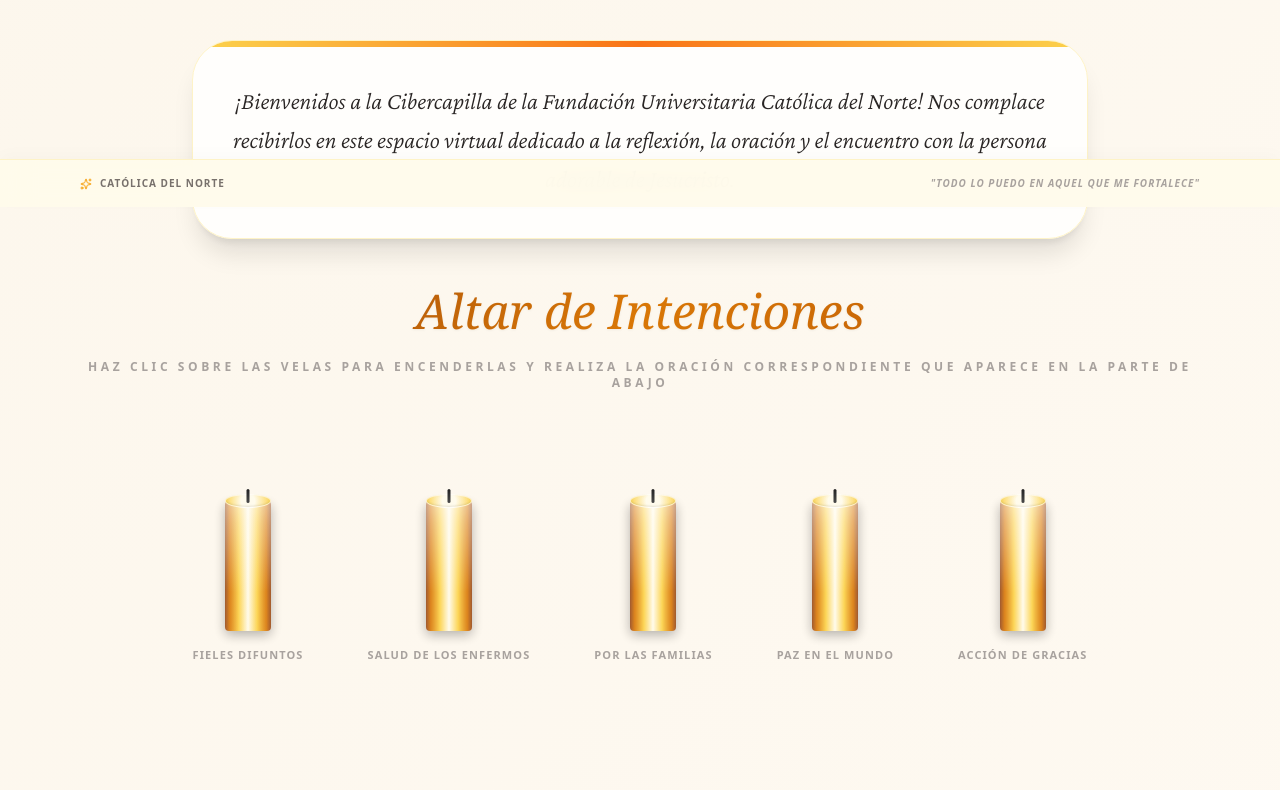
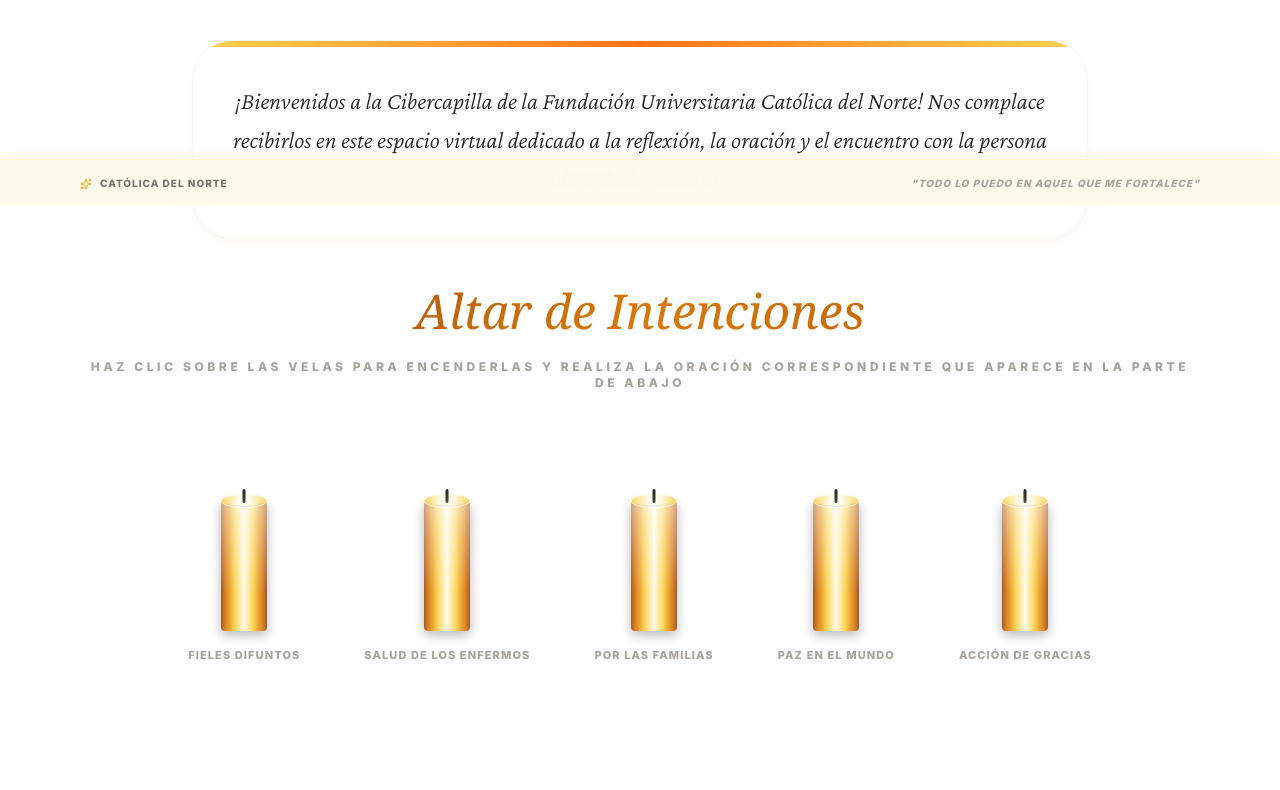
Before and after one commit to josedanielscout-glitch/Prueba, a plain HTML site: page index.html in a window 1280 px wide. Shown: the part 593-1383 px from the top of the page. Drawn offline with nearby package versions, Linux system fonts and the light colour scheme.

Commit message:
Update index.html

```diff
--- a/index.html
+++ b/index.html
@@ -15,16 +15,21 @@
     margin: 0;
     padding: 0;
 
-    /* Fondo con un crema aún más suave y sutil */
-    background: linear-gradient(135deg, #fffbf5, #fcf6eb, #fffbf5);
+body {
+    font-family: 'Crimson Pro', serif;
+    color: #1c1917;
+    margin: 0;
+    min-height: 100vh; /* Asegura que el fondo cubra toda la pantalla */
+
+    /* Degradado dinámico con los colores temáticos en versión suave */
+    background: linear-gradient(-45deg, #fffbf5, #fcebc9, #e0f2f7, #fffbf5);
     background-size: 400% 400%;
 
-    /* Animación de movimiento suave */
-    animation: gradientMovement 15s ease infinite;
+    /* Animación más fluida */
+    animation: flowBackground 10s ease-in-out infinite;
 }
 
-/* Definición del movimiento del fondo */
-@keyframes gradientMovement {
+@keyframes flowBackground {
     0% {
         background-position: 0% 50%;
     }
```
